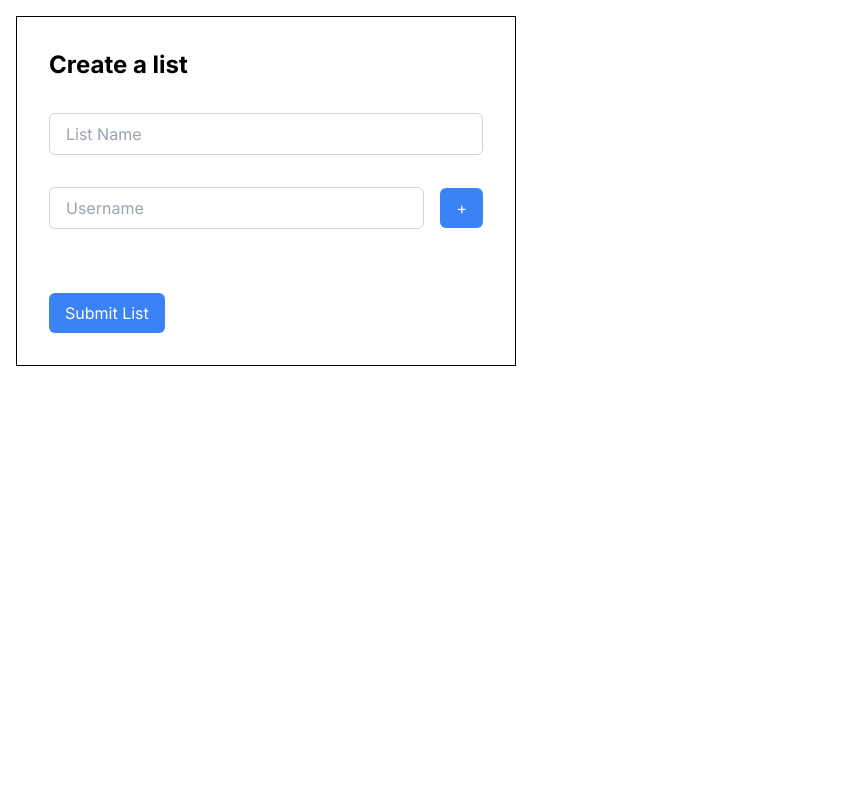
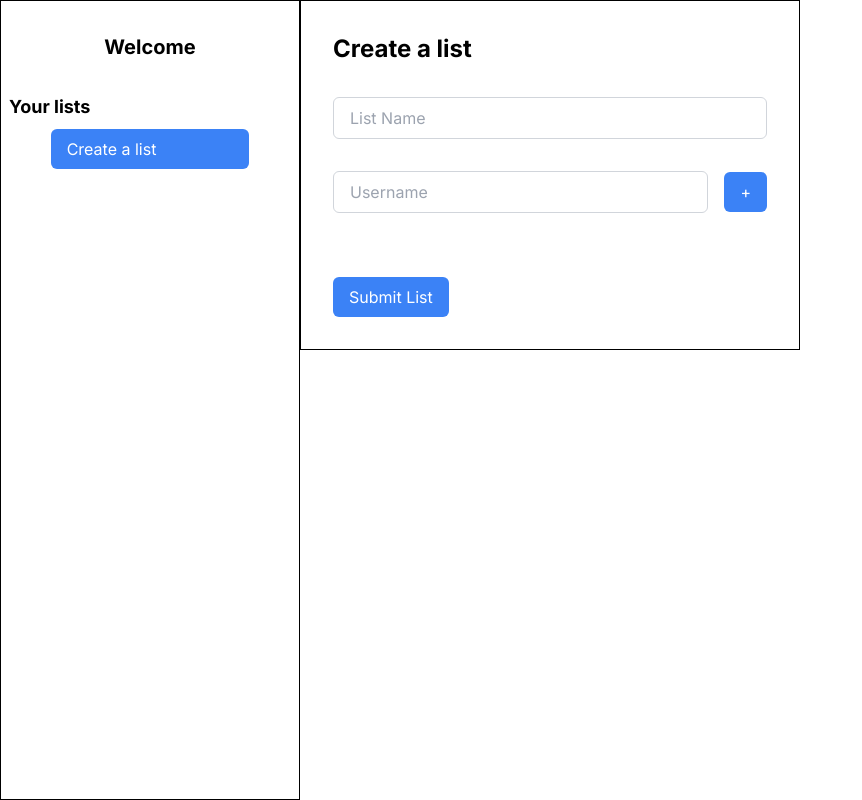
Before and after one commit to yssf-io/threads-list, a Next.js app: page / in a window 1280 px wide. Shown: the whole page, without its empty margins (0-862 px from the left). Built offline with nearby package versions, Linux system fonts and the light colour scheme.

Commit message:
added SideBar to control lists

```diff
--- a/package.json
+++ b/package.json
@@ -19,6 +19,7 @@
     "react-dom": "18.2.0",
     "tailwindcss": "^3.3.2",
     "threads-api": "1.3.1",
-    "typescript": "5.1.6"
+    "typescript": "5.1.6",
+    "zustand": "^4.3.9"
   }
 }
--- a/src/app/(components)/CreateList.tsx
+++ b/src/app/(components)/CreateList.tsx
@@ -9,6 +9,7 @@ export interface User {
 export interface List {
   name: string;
   users: User[];
+  show?: boolean;
 }
 
 const CreateList: React.FC = () => {
--- a/src/app/(components)/List.tsx
+++ b/src/app/(components)/List.tsx
@@ -5,7 +5,7 @@ import CreateList, { List } from "./CreateList";
 
 const List = ({ list, posts }: { list: List; posts: Thread[] }) => {
   return (
-    <main className="p-2 flex">
+    <main className="flex">
       {posts.length > 0 ? (
         <Column posts={posts} name={list.name} />
       ) : (
--- a/src/app/(components)/Lists.tsx
+++ b/src/app/(components)/Lists.tsx
@@ -3,6 +3,7 @@ import CreateList, { List } from "./CreateList";
 import ListUI from "./List";
 import { useEffect, useState } from "react";
 import { FilledList } from "@/pages/api/getData";
+import { useListStore } from "@/slices/displayLists";
 
 const getPosts = async (
   lists: List[]
@@ -22,6 +23,7 @@ const Lists = () => {
   const [existingLists, setExistingLists] = useState<List[] | undefined>(
     undefined
   );
+  const { lists, updateLists } = useListStore();
 
   useEffect(() => {
     if (existingLists) return;
@@ -36,17 +38,25 @@ const Lists = () => {
     });
   }, [existingLists]);
 
+  useEffect(() => {
+    if (existingLists) updateLists(existingLists);
+  }, [existingLists]);
+
   return (
     <div className="flex">
       {filledLists &&
-        filledLists.map(({ name, users, posts }) => (
-          <ListUI
-            key={name}
-            list={{ name: name, users: users }}
-            posts={posts}
-          />
+        filledLists.map(({ name, users, posts }, index) => (
+          <div>
+            {lists && lists.find((l) => l.name === name)?.show && (
+              <ListUI
+                key={name}
+                list={{ name: name, users: users }}
+                posts={posts}
+              />
+            )}
+          </div>
         ))}
-      <div className="p-2">
+      <div className="">
         <CreateList />
       </div>
     </div>
--- /dev/null
+++ b/src/app/(components)/SideBar.tsx
@@ -0,0 +1,57 @@
+"use client";
+
+import { useListStore } from "@/slices/displayLists";
+import { List } from "./CreateList";
+
+const SideBar = () => {
+  const lists = JSON.parse(localStorage.getItem("lists") || "[]");
+  const { lists: listsShow, showList } = useListStore();
+
+  const handleShow = (name: string) => {
+    const index = lists.findIndex((list: List) => list.name === name);
+    lists[index].show = lists[index].show ? false : true;
+    showList(lists[index].name);
+    localStorage.setItem("lists", JSON.stringify(lists));
+  };
+
+  const handleDelete = (name: string) => {
+    const index = lists.findIndex((list: List) => list.name === name);
+    lists.splice(index, 1);
+    localStorage.setItem("lists", JSON.stringify(lists));
+  };
+
+  return (
+    <div className="border border-black min-w-[300px] max-w-[300px] h-screen">
+      <p className="text-center text-xl font-bold my-8">Welcome</p>
+      <p className="text-lg font-bold m-2">Your lists</p>
+      {lists.map((list: List) => (
+        <div
+          key={list.name}
+          className="m-2 p-2 border border-black hover:bg-gray-200 rounded-lg flex justify-between items-center"
+        >
+          <p className="w-full">{list.name}</p>
+          <p
+            onClick={() => handleShow(list.name)}
+            className="cursor-pointer text-white mr-1 px-4 py-2 bg-green-400 rounded-lg"
+          >
+            {listsShow.find((l) => l.name === list.name)?.show
+              ? "Hide"
+              : "Show"}
+          </p>
+          <p
+            onClick={() => handleDelete(list.name)}
+            className="cursor-pointer px-4 py-2 text-white bg-red-400 rounded-lg"
+          >
+            Delete
+          </p>
+        </div>
+      ))}
+
+      <p className="w-2/3 m-auto px-4 py-2 text-white bg-blue-500 rounded-md cursor-pointer">
+        Create a list
+      </p>
+    </div>
+  );
+};
+
+export default SideBar;
--- a/src/app/page.tsx
+++ b/src/app/page.tsx
@@ -1,5 +1,6 @@
 import { ThreadsAPI, Thread } from "threads-api";
 import Lists from "./(components)/Lists";
+import SideBar from "./(components)/SideBar";
 
 export async function getData(
   username: string
@@ -19,7 +20,8 @@ export default async function Home() {
   // const { posts } = await getData("zuck");
 
   return (
-    <main className="p-2 flex">
+    <main className="flex">
+      <SideBar />
       <Lists />
       {/*<Column posts={posts} />*/}
     </main>
--- /dev/null
+++ b/src/slices/displayLists.ts
@@ -0,0 +1,34 @@
+import { List } from "@/app/(components)/CreateList";
+import { StateCreator, create } from "zustand";
+
+export interface DisplayList {
+  name: string;
+  show: boolean;
+}
+
+export interface ListSlice {
+  lists: DisplayList[];
+  showList: (name: string) => void;
+  updateLists: (lists: List[]) => void;
+}
+
+export const createListSlice: StateCreator<ListSlice> = (set, get) => ({
+  lists: [],
+  showList: (name: string) => {
+    set({
+      lists: [
+        ...get().lists.filter((l) => l.name !== name),
+        { name, show: !get().lists.find((l) => l.name === name)!.show },
+      ],
+    });
+  },
+  updateLists: (lists: List[]) => {
+    set({
+      lists: lists.map((l) => ({ name: l.name, show: l.show || false })),
+    });
+  },
+});
+
+export const useListStore = create<ListSlice>()((...a) => ({
+  ...createListSlice(...a),
+}));
```
Also changed, not shown: 1 other file (tests, documents, lock files or other folders).
